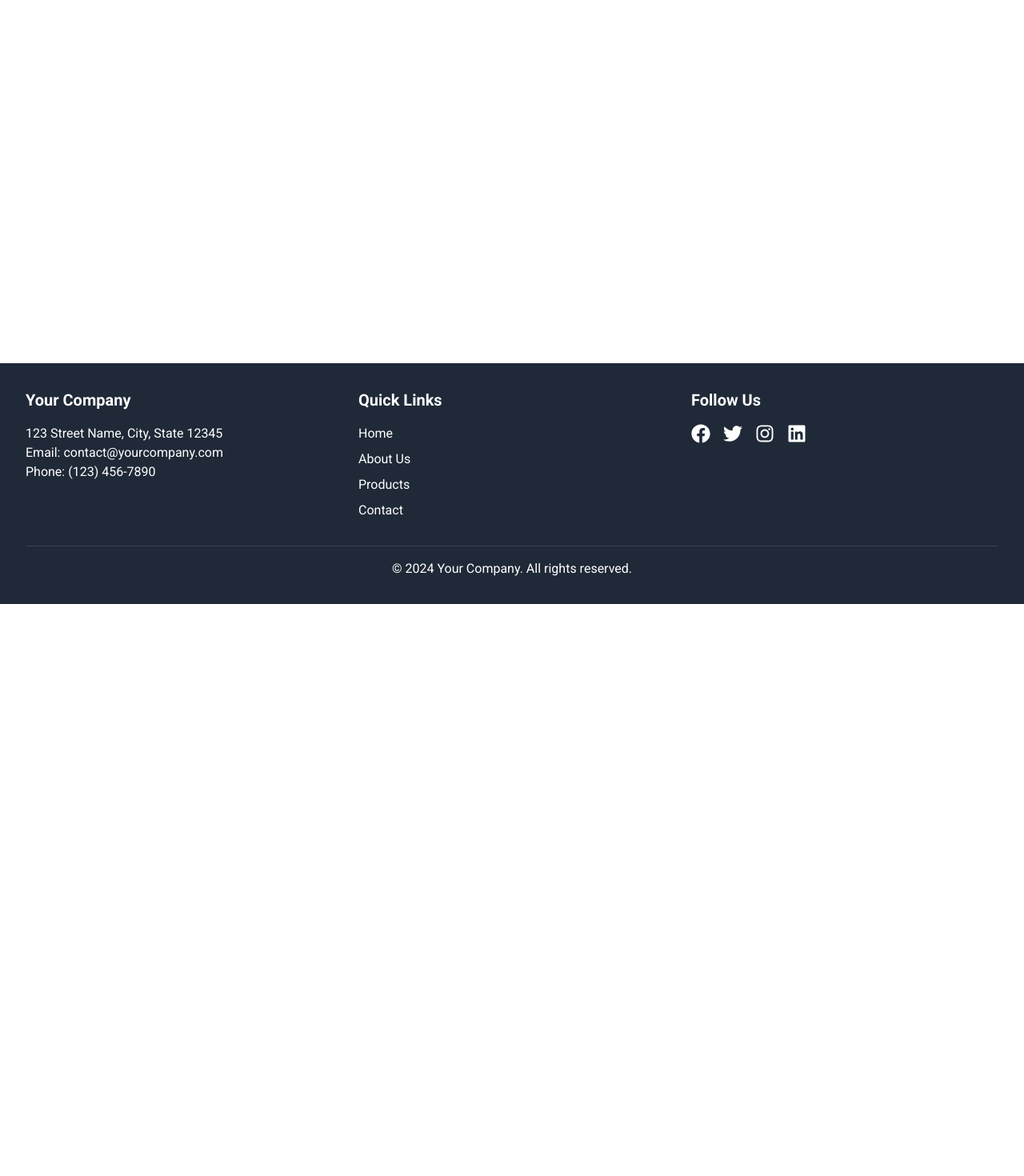
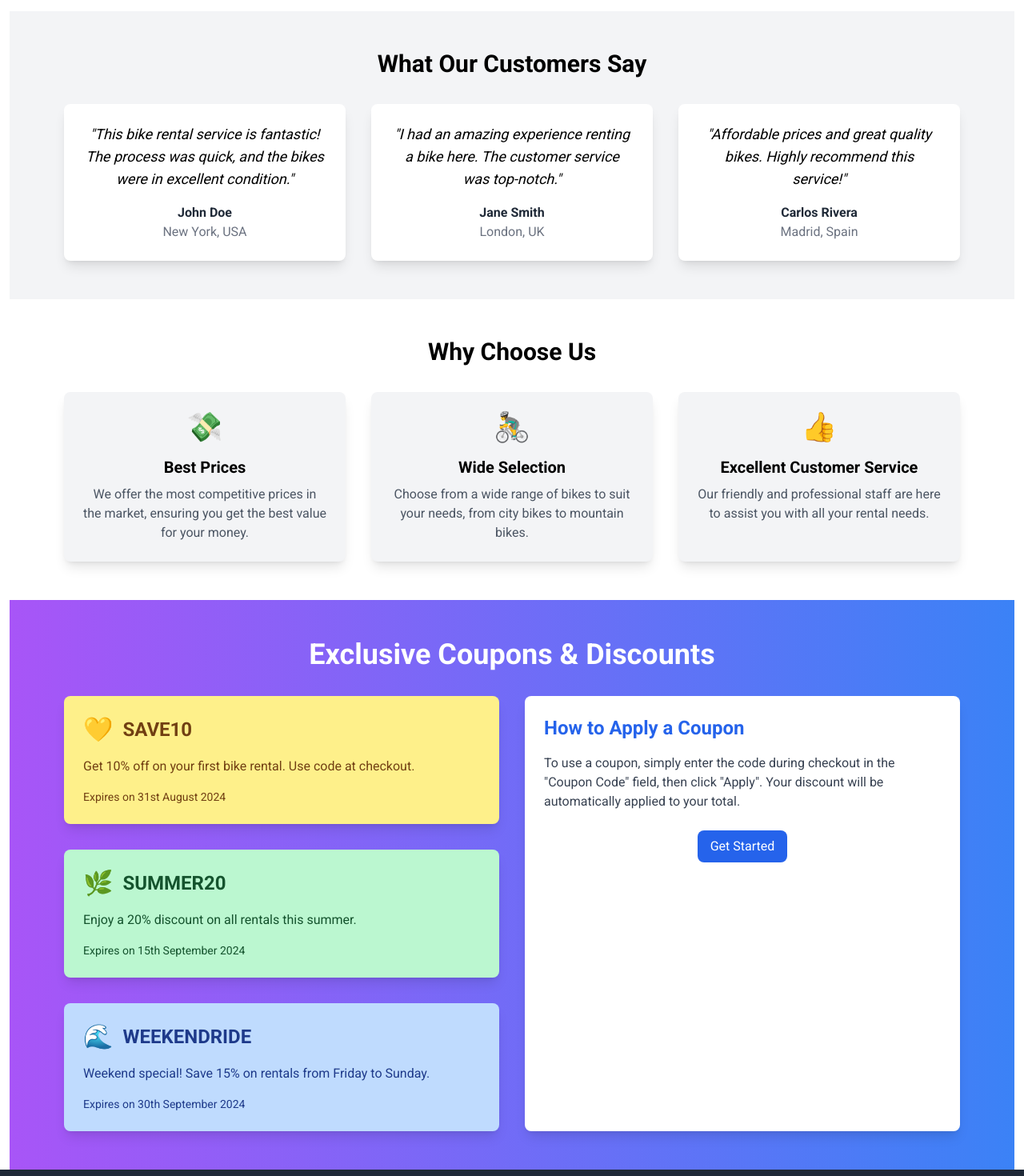
Before and after one commit to reshad21/nineam-frontend, a React (Vite) app: page / in a window 1280 px wide. Shown: the part 420-1890 px from the top of the page at 80% size. Before the commit the page ends 1175 px from the top, so only its background shows below. Built offline with nearby package versions, Linux system fonts and the light colour scheme.

Commit message:
add some of homepage component

```diff
--- /dev/null
+++ b/src/components/Home/CouponsDiscounts.tsx
@@ -0,0 +1,80 @@
+const promotions = [
+  {
+    code: "SAVE10",
+    description: "Get 10% off on your first bike rental. Use code at checkout.",
+    expiration: "Expires on 31st August 2024",
+    backgroundColor: "bg-yellow-200",
+    textColor: "text-yellow-900",
+  },
+  {
+    code: "SUMMER20",
+    description: "Enjoy a 20% discount on all rentals this summer.",
+    expiration: "Expires on 15th September 2024",
+    backgroundColor: "bg-green-200",
+    textColor: "text-green-900",
+  },
+  {
+    code: "WEEKENDRIDE",
+    description: "Weekend special! Save 15% on rentals from Friday to Sunday.",
+    expiration: "Expires on 30th September 2024",
+    backgroundColor: "bg-blue-200",
+    textColor: "text-blue-900",
+  },
+];
+
+const CouponsDiscounts = () => {
+  return (
+    <section className="py-12 bg-gradient-to-r from-purple-500 to-blue-500">
+      <div className="max-w-6xl mx-auto px-4">
+        <h2 className="text-4xl font-bold text-white mb-8 text-center">
+          Exclusive Coupons & Discounts
+        </h2>
+
+        {/* Two-Column Layout */}
+        <div className="grid grid-cols-1 md:grid-cols-2 gap-8">
+          {/* Promotions Column */}
+          <div className="space-y-8">
+            {promotions.map((promo, index) => (
+              <div
+                key={index}
+                className={`p-6 rounded-lg shadow-lg ${promo.backgroundColor} ${promo.textColor}`}
+              >
+                <div className="flex items-center mb-4">
+                  <span className="text-3xl mr-3">
+                    {promo.textColor === "text-yellow-900"
+                      ? "💛"
+                      : promo.textColor === "text-green-900"
+                      ? "🌿"
+                      : "🌊"}
+                  </span>
+                  <h3 className="text-2xl font-semibold">{promo.code}</h3>
+                </div>
+                <p className="mb-4">{promo.description}</p>
+                <p className="text-sm">{promo.expiration}</p>
+              </div>
+            ))}
+          </div>
+
+          {/* Instructions Column */}
+          <div className="bg-white p-6 rounded-lg shadow-lg">
+            <h4 className="text-2xl font-semibold mb-4 text-blue-600">
+              How to Apply a Coupon
+            </h4>
+            <p className="text-gray-700">
+              To use a coupon, simply enter the code during checkout in the
+              "Coupon Code" field, then click "Apply". Your discount will be
+              automatically applied to your total.
+            </p>
+            <div className="mt-6 text-center">
+              <button className="bg-blue-600 text-white py-2 px-4 rounded-lg hover:bg-blue-700 transition duration-300">
+                Get Started
+              </button>
+            </div>
+          </div>
+        </div>
+      </div>
+    </section>
+  );
+};
+
+export default CouponsDiscounts;
--- /dev/null
+++ b/src/components/Home/Testimonials .tsx
@@ -0,0 +1,43 @@
+const testimonials = [
+  {
+    quote:
+      "This bike rental service is fantastic! The process was quick, and the bikes were in excellent condition.",
+    name: "John Doe",
+    location: "New York, USA",
+  },
+  {
+    quote:
+      "I had an amazing experience renting a bike here. The customer service was top-notch.",
+    name: "Jane Smith",
+    location: "London, UK",
+  },
+  {
+    quote:
+      "Affordable prices and great quality bikes. Highly recommend this service!",
+    name: "Carlos Rivera",
+    location: "Madrid, Spain",
+  },
+];
+
+const Testimonials = () => {
+  return (
+    <section className="bg-gray-100 py-12">
+      <div className="max-w-6xl mx-auto px-4 text-center">
+        <h2 className="text-3xl font-bold mb-8">What Our Customers Say</h2>
+        <div className="grid grid-cols-1 md:grid-cols-2 lg:grid-cols-3 gap-8">
+          {testimonials.map((testimonial, index) => (
+            <div key={index} className="bg-white p-6 rounded-lg shadow-lg">
+              <p className="text-lg italic mb-4">"{testimonial.quote}"</p>
+              <h5 className="font-semibold text-gray-800">
+                {testimonial.name}
+              </h5>
+              <p className="text-gray-500">{testimonial.location}</p>
+            </div>
+          ))}
+        </div>
+      </div>
+    </section>
+  );
+};
+
+export default Testimonials;
--- /dev/null
+++ b/src/components/Home/WhyChooseUs .tsx
@@ -0,0 +1,41 @@
+const benefits = [
+  {
+    title: "Best Prices",
+    description:
+      "We offer the most competitive prices in the market, ensuring you get the best value for your money.",
+    icon: "💸", // You can use an emoji or an icon from a library like FontAwesome.
+  },
+  {
+    title: "Wide Selection",
+    description:
+      "Choose from a wide range of bikes to suit your needs, from city bikes to mountain bikes.",
+    icon: "🚴‍♂️",
+  },
+  {
+    title: "Excellent Customer Service",
+    description:
+      "Our friendly and professional staff are here to assist you with all your rental needs.",
+    icon: "👍",
+  },
+];
+
+const WhyChooseUs = () => {
+  return (
+    <section className="py-12 bg-white">
+      <div className="max-w-6xl mx-auto px-4 text-center">
+        <h2 className="text-3xl font-bold mb-8">Why Choose Us</h2>
+        <div className="grid grid-cols-1 md:grid-cols-3 gap-8">
+          {benefits.map((benefit, index) => (
+            <div key={index} className="bg-gray-100 p-6 rounded-lg shadow-lg">
+              <div className="text-4xl mb-4">{benefit.icon}</div>
+              <h3 className="text-xl font-semibold mb-2">{benefit.title}</h3>
+              <p className="text-gray-600">{benefit.description}</p>
+            </div>
+          ))}
+        </div>
+      </div>
+    </section>
+  );
+};
+
+export default WhyChooseUs;
--- a/src/pages/Homepage.tsx
+++ b/src/pages/Homepage.tsx
@@ -1,9 +1,15 @@
+import CouponsDiscounts from "../components/Home/CouponsDiscounts";
 import Hero from "../components/Home/Hero";
+import Testimonials from "../components/Home/Testimonials ";
+import WhyChooseUs from "../components/Home/WhyChooseUs ";
 
 const Homepage = () => {
   return (
     <>
       <Hero />
+      <Testimonials />
+      <WhyChooseUs />
+      <CouponsDiscounts />
     </>
   );
 };
```
